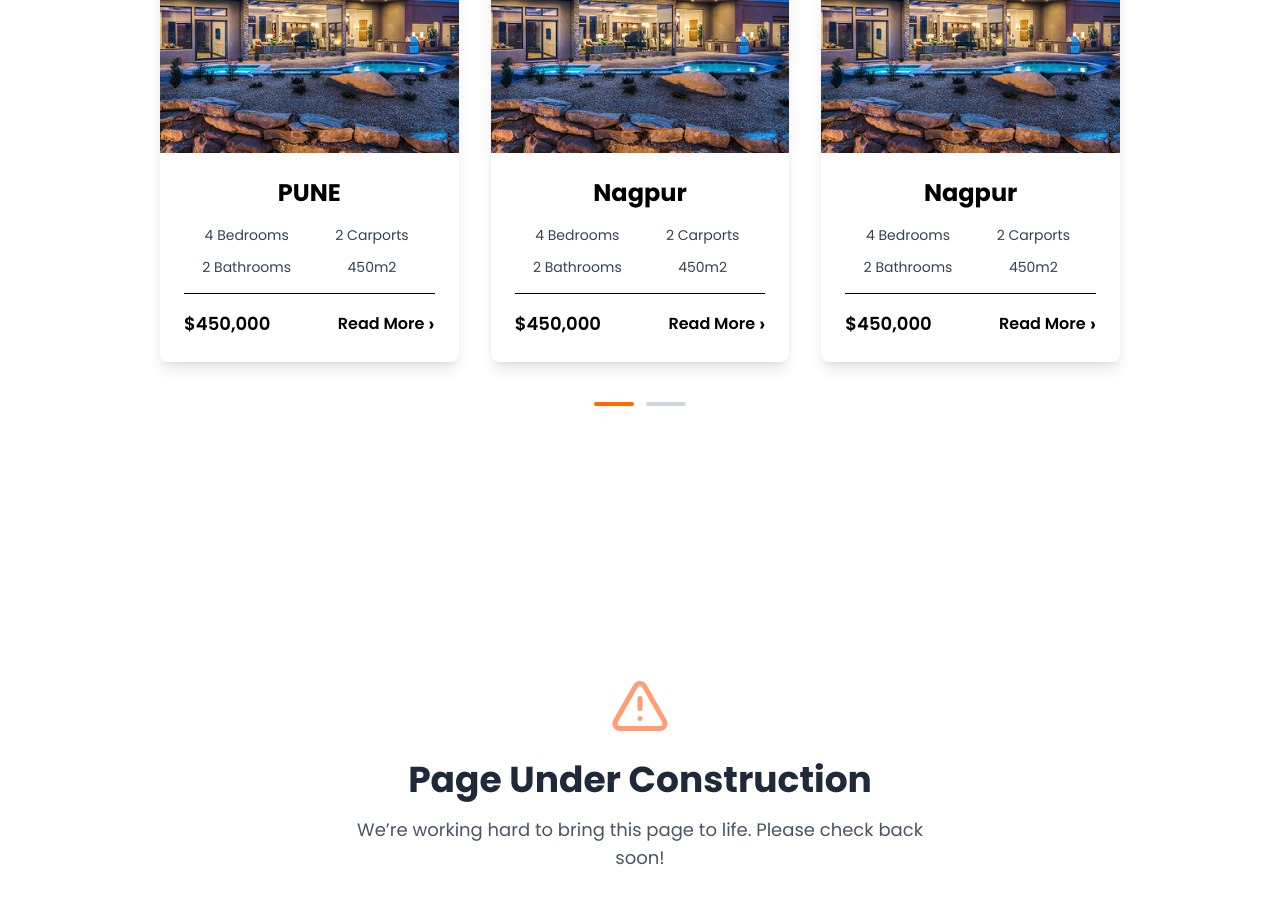
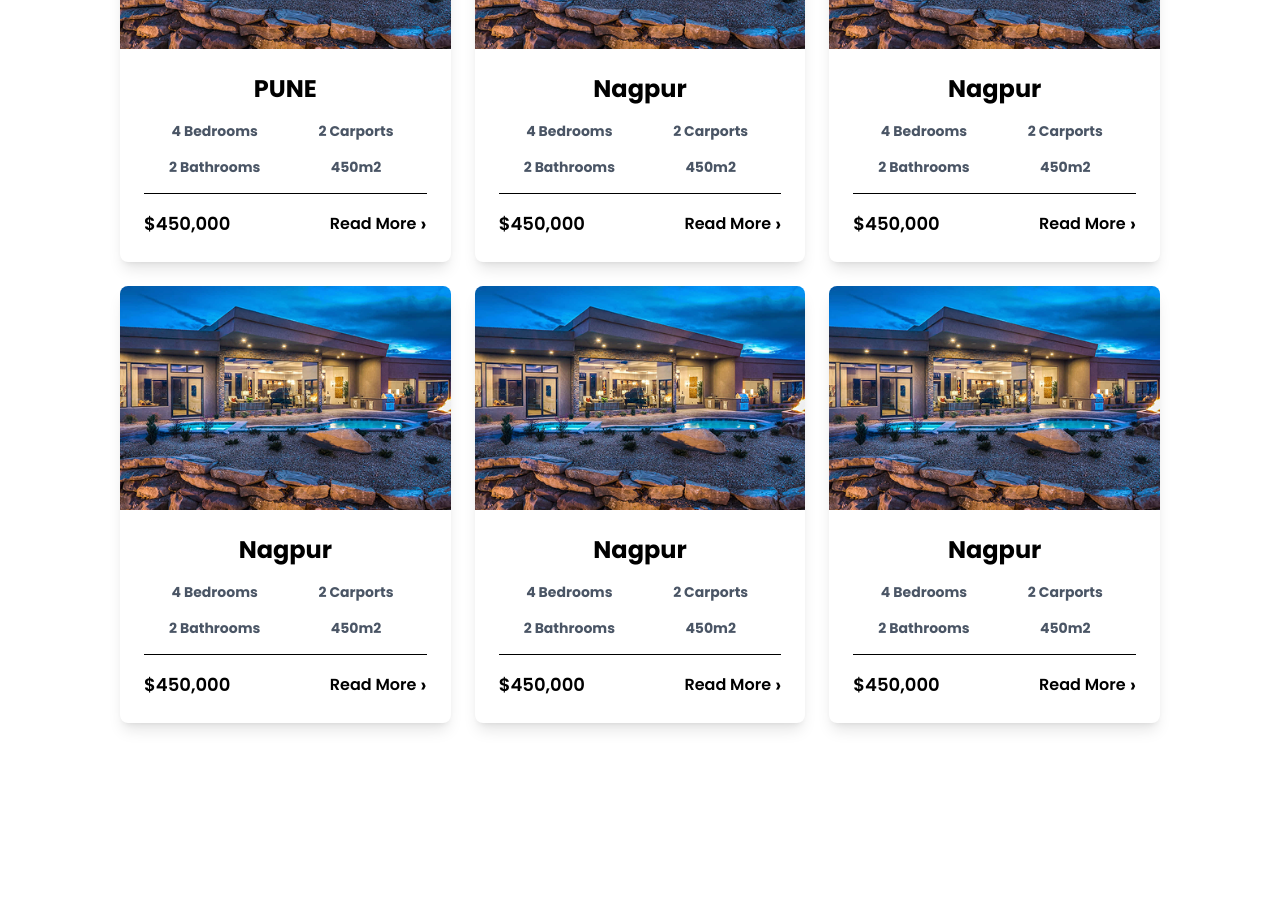
Before and after one commit to CodeCortex/pricetagFrontend, a React (Vite) app: page / in a window 1280 px wide. Shown: the part 4340-5243 px from the top of the page. Built offline with nearby package versions, Linux system fonts and the light colour scheme.

Commit message:
style: Improve layout and styling of Recently Added Properties section and cards

```diff
--- a/src/components/common/Card/HeroCard.jsx
+++ b/src/components/common/Card/HeroCard.jsx
@@ -73,7 +73,7 @@ export const RecentlyAddedProperties = ({
   price,
 }) => {
   return (
-    <div className="bg-white rounded-lg shadow-lg overflow-hidden hover:shadow-xl transition">
+    <div className=" bg-white rounded-lg shadow-lg overflow-hidden hover:shadow-xl transition">
 
       {/* Image */}
       <img
@@ -84,13 +84,13 @@ export const RecentlyAddedProperties = ({
 
       {/* Content */}
       <div className="p-6">
-        <h3 className="text-2xl font-bold mb-4">{city}</h3>
+        <h3 className="text-2xl  font-bold mb-4">{city}</h3>
 
-        <div className="grid grid-cols-2 gap-y-3 text-gray-700 text-sm">
-          <p>{bedrooms} Bedrooms</p>
-          <p>{carports} Carports</p>
-          <p>{bathrooms} Bathrooms</p>
-          <p>{area}</p>
+        <div className="grid grid-cols-1 md:grid-cols-2 gap-y-4 text-gray-600 text-sm">
+          <p className='font-bold'>{bedrooms} Bedrooms</p>
+          <p className='font-bold'>{carports} Carports</p>
+          <p className='font-bold'>{bathrooms} Bathrooms</p>
+          <p className='font-bold'>{area}</p>
         </div>
 
         <hr className="my-4" />
--- a/src/components/common/Card/HeroCategoriesList.jsx
+++ b/src/components/common/Card/HeroCategoriesList.jsx
@@ -106,7 +106,7 @@ export const RecentlyAddedPropertiesCard = () => {
     const properties = [
   {
     city: "PUNE",
-    image: "/src/assets/images/recentlyAdded.png",
+    image: "/src/assets/images/RecentlyAdded.png",
     bedrooms: 4,
     bathrooms: 2,
     carports: 2,
@@ -115,7 +115,7 @@ export const RecentlyAddedPropertiesCard = () => {
   },
   {
     city: "Nagpur",
-    image: "/src/assets/images/recentlyAdded.png",
+    image: "/src/assets/images/RecentlyAdded.png",
     bedrooms: 4,
     bathrooms: 2,
     carports: 2,
@@ -124,30 +124,56 @@ export const RecentlyAddedPropertiesCard = () => {
   },
   {
     city: "Nagpur",
-    image: "/src/assets/images/recentlyAdded.png",
+    image: "/src/assets/images/RecentlyAdded.png",
     bedrooms: 4,
     bathrooms: 2,
     carports: 2,
     area: "450m2",
     price: "$450,000",
   },
+  {
+    city: "Nagpur",
+    image: "/src/assets/images/RecentlyAdded.png",
+    bedrooms: 4,
+    bathrooms: 2,
+    carports: 2,
+    area: "450m2",
+    price: "$450,000",
+  },
+  {
+    city: "Nagpur",
+    image: "/src/assets/images/RecentlyAdded.png",
+    bedrooms: 4,
+    bathrooms: 2,
+    carports: 2,
+    area: "450m2",
+    price: "$450,000",
+  },
+  {
+    city: "Nagpur",
+    image: "/src/assets/images/RecentlyAdded.png",
+    bedrooms: 4,
+    bathrooms: 2,
+    carports: 2,
+    area: "450m2",
+    price: "$450,000",
+  }
 ];
   return (
-    <section className="px-20 py-16 bg-white">
-      <h2 className="text-4xl font-bold mb-10">Recently Added Properties</h2>
+    <section className="px-10 py-10 bg-white">
 
       {/* Cards Grid */}
-      <div className="grid grid-cols-1 md:grid-cols-3 gap-8">
+      <div className="grid grid-cols-1 sm:grid-cols-2 md:grid-cols-3 gap-6">
         {properties.map((item, index) => (
           <RecentlyAddedProperties key={index} {...item} />
         ))}
       </div>
 
       {/* Slider Indicator */}
-      <div className="flex justify-center gap-3 mt-10">
+      {/* <div className="flex justify-center gap-3 mt-10">
         <span className="w-10 h-1 bg-orange-500 rounded-full"></span>
         <span className="w-10 h-1 bg-gray-300 rounded-full"></span>
-      </div>
+      </div> */}
     </section>
   );
 };
--- a/src/components/layout/Hero.jsx
+++ b/src/components/layout/Hero.jsx
@@ -206,9 +206,9 @@ const Hero = () => {
             </section>
 
 
-            <section id="#recentlyAddedProperties" className='px-20'>
+            <section id="#recentlyAddedProperties" className='px-20 py-6 mt-10'>
                 <div>
-                    <h1 className='text-5xl text-start font-bold py-12'>Recently Added Properties</h1>
+                    <h1 className='text-5xl text-start font-bold py-4'>Recently Added Properties</h1>
                 </div>
                 <RecentlyAddedPropertiesCard />
             </section>
```
